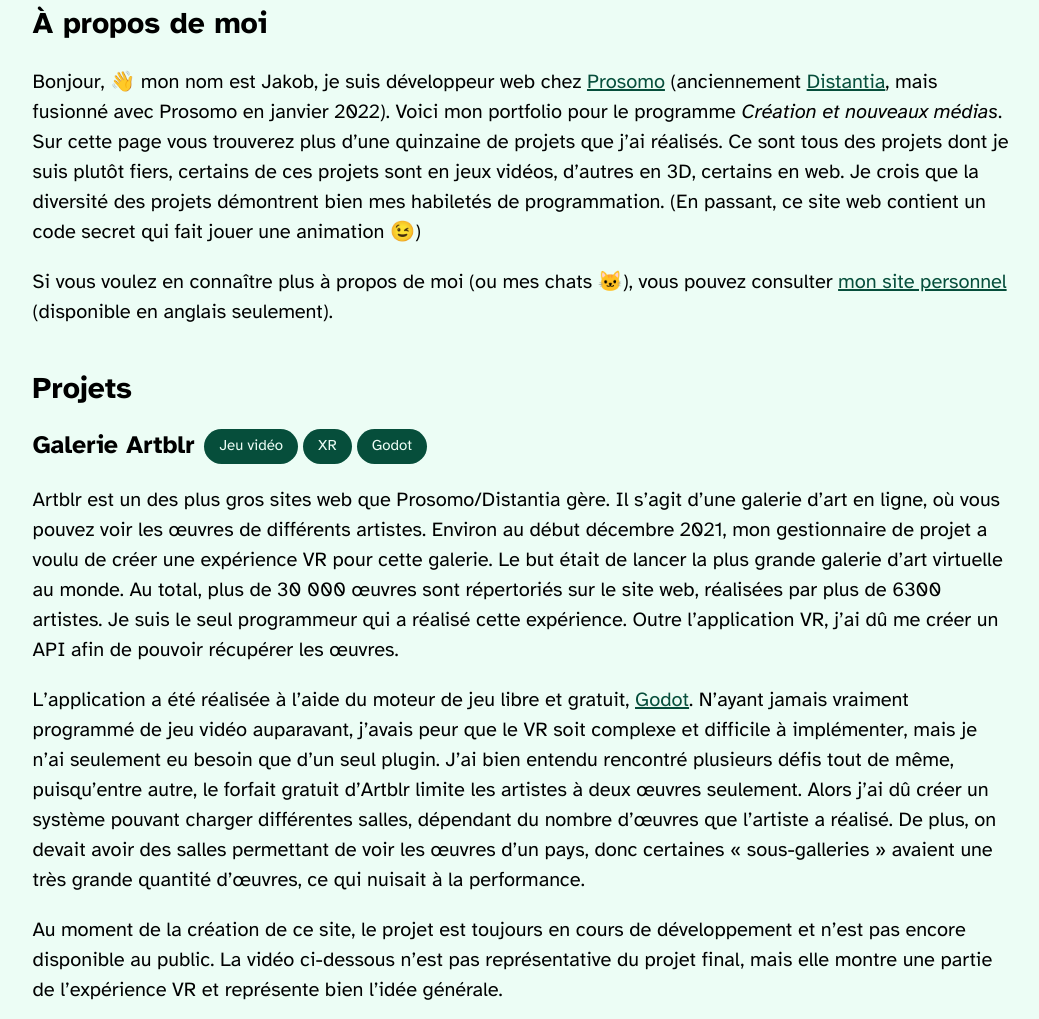
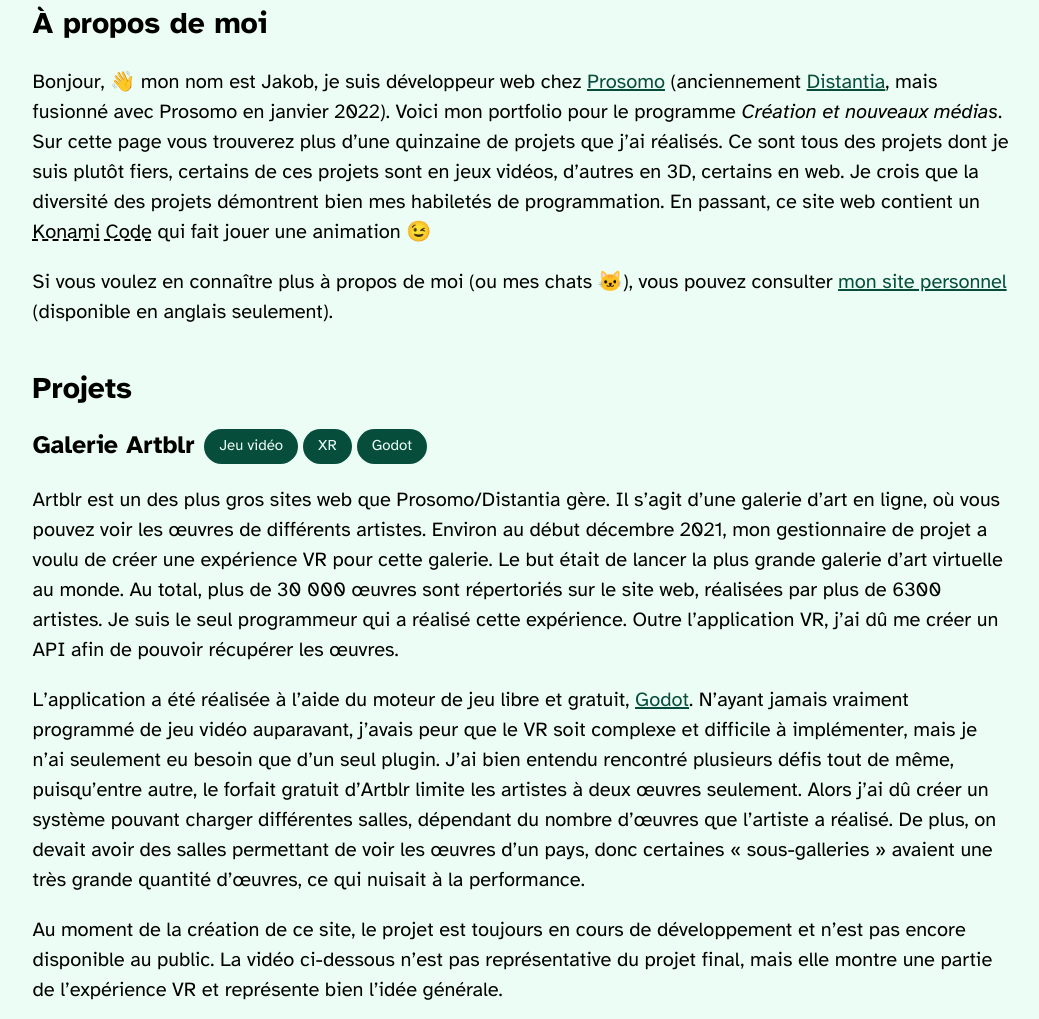
Before and after one commit to jakobbouchard/portfolio-uqat, a plain HTML site: page index.html in a window 1280 px wide. Shown: the part 832-1851 px from the top of the page, without its empty margins (119-1158 px from the left). Drawn offline with Linux system fonts and the light colour scheme.

Commit message:
Clearer konami

```diff
--- a/index.html
+++ b/index.html
@@ -56,7 +56,7 @@
 		<section id="about">
 			<h3>À propos de moi</h3>
 			<p>
-				Bonjour, 👋 mon nom est Jakob, je suis développeur web chez <a href="https://prosomo.ca">Prosomo</a> (anciennement <a href="https://distantia.ca">Distantia</a>, mais fusionné avec Prosomo en janvier 2022). Voici mon portfolio pour le programme <em>Création et nouveaux médias</em>. Sur cette page vous trouverez plus d’une quinzaine de projets que j’ai réalisés. Ce sont tous des projets dont je suis plutôt fiers, certains de ces projets sont en jeux vidéos, d’autres en 3D, certains en web. Je crois que la diversité des projets démontrent bien mes habiletés de programmation. (En passant, ce site web contient un code secret qui fait jouer une animation 😉)
+				Bonjour, 👋 mon nom est Jakob, je suis développeur web chez <a href="https://prosomo.ca">Prosomo</a> (anciennement <a href="https://distantia.ca">Distantia</a>, mais fusionné avec Prosomo en janvier 2022). Voici mon portfolio pour le programme <em>Création et nouveaux médias</em>. Sur cette page vous trouverez plus d’une quinzaine de projets que j’ai réalisés. Ce sont tous des projets dont je suis plutôt fiers, certains de ces projets sont en jeux vidéos, d’autres en 3D, certains en web. Je crois que la diversité des projets démontrent bien mes habiletés de programmation. En passant, ce site web contient un <abbr title="↑↑↓↓←→←→BA Enter">Konami Code</abbr> qui fait jouer une animation 😉
 			</p>
 			<p>
 				Si vous voulez en connaître plus à propos de moi (ou mes chats 🐱), vous pouvez consulter <a href="https://jakobbouchard.dev/" hreflang="en">mon site personnel</a> (disponible en anglais seulement).
--- a/styles/main.css
+++ b/styles/main.css
@@ -68,6 +68,11 @@ a {
 }
 a:hover {
 	text-decoration: none;
+}
+abbr {
+	text-decoration: underline;
+	text-decoration-style: dashed;
+	cursor: help;
 }
 :focus {
 	outline: 2px dashed;
```
